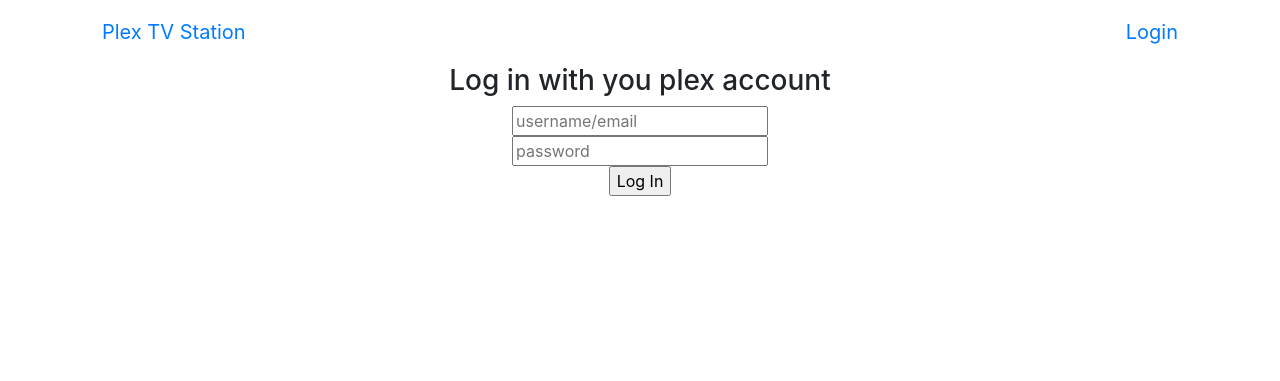
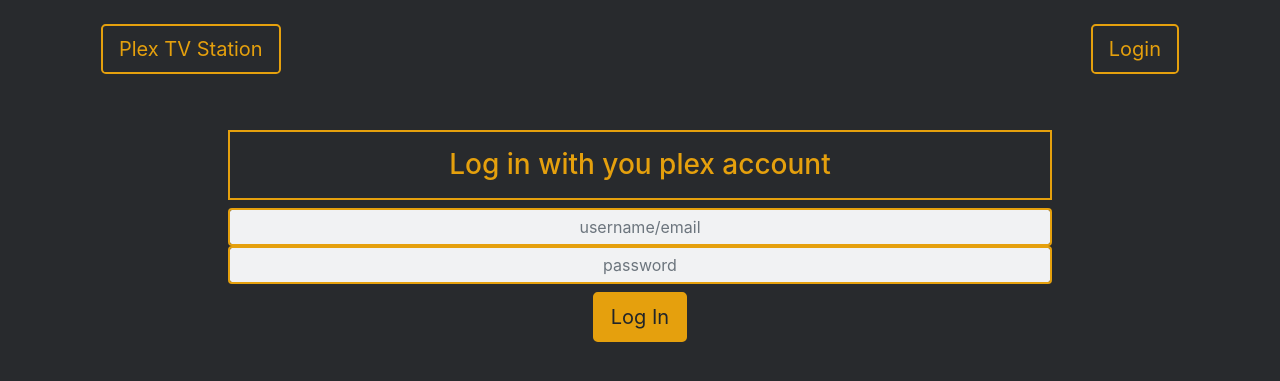
Before and after one commit to sharmaanupam106/TvShuffleForPlex, a Django app: template PlexTvStation/plextvstation/templates/plextvstation/login.html in a window 1280 px wide. Shown: the top 381 px of the page. Run offline with Django 3.2, Linux system fonts and the light colour scheme; the template is opened without the code that fills it, so the values that code supplies are empty; some libraries are stand-ins or nearby versions.

Commit message:
HTML has been updated to be more presentable

```diff
--- a/PlexTvStation/plextvstation/templates/plextvstation/boot_strap.html
+++ b/PlexTvStation/plextvstation/templates/plextvstation/boot_strap.html
@@ -1,8 +1,12 @@
 <meta charset="utf-8">
 <meta name="viewport" content="width=device-width, initial-scale=1">
-<script src="https://code.jquery.com/jquery-3.2.1.slim.min.js" integrity="sha384-KJ3o2DKtIkvYIK3UENzmM7KCkRr/rE9/Qpg6aAZGJwFDMVNA/GpGFF93hXpG5KkN" crossorigin="anonymous"></script>
-<script src="https://cdnjs.cloudflare.com/ajax/libs/popper.js/1.12.9/umd/popper.min.js" integrity="sha384-ApNbgh9B+Y1QKtv3Rn7W3mgPxhU9K/ScQsAP7hUibX39j7fakFPskvXusvfa0b4Q" crossorigin="anonymous"></script>
-<link rel="stylesheet" href="https://maxcdn.bootstrapcdn.com/bootstrap/4.0.0/css/bootstrap.min.css" integrity="sha384-Gn5384xqQ1aoWXA+058RXPxPg6fy4IWvTNh0E263XmFcJlSAwiGgFAW/dAiS6JXm" crossorigin="anonymous">
-<script src="https://maxcdn.bootstrapcdn.com/bootstrap/4.0.0/js/bootstrap.min.js" integrity="sha384-JZR6Spejh4U02d8jOt6vLEHfe/JQGiRRSQQxSfFWpi1MquVdAyjUar5+76PVCmYl" crossorigin="anonymous"></script>
+<script src="https://code.jquery.com/jquery-3.5.1.min.js"></script>
+<script src="https://cdnjs.cloudflare.com/ajax/libs/popper.js/1.16.0/umd/popper.min.js"></script>
+<link rel="stylesheet" href="https://maxcdn.bootstrapcdn.com/bootstrap/4.5.2/css/bootstrap.min.css">
+<script src="https://maxcdn.bootstrapcdn.com/bootstrap/4.5.2/js/bootstrap.min.js"></script>
+
+{% include 'my_styles.html' %}
+
+{% include 'my_js_functions.html' %}
 
 <title>Plex TV Station</title>
--- a/PlexTvStation/plextvstation/templates/plextvstation/login.html
+++ b/PlexTvStation/plextvstation/templates/plextvstation/login.html
@@ -8,18 +8,18 @@
 
     {% include 'messages.html' %}
 
-    <div class="container col-md-4 col-md-offset-4">
-        <h3 class="text" align="center">Log in with you plex account</h3>
+    <div class="container col-8 login">
+        <h3 class="text-center pb-3 pt-3">Log in with you plex account</h3>
         <form method="post" action="login">
             {% csrf_token %}
-            <div align="center">
-                <input type="text" id="username" name="username" placeholder="username/email">
+            <div class="text-center">
+                <input class="username text-center form-control form-control-md" type="text" id="username" name="username" placeholder="username/email">
             </div>
-            <div align="center">
-                <input type="password" id="password" name="password" placeholder="password">
+            <div class="text-center pb-2">
+                <input class="password text-center form-control form-control-md" type="password" id="password" name="password" placeholder="password">
             </div>
-            <div align="center">
-                <input type="submit" value="Log In">
+            <div class="text-center pb-3">
+                <button type="submit" class="btn btn-lg shuffle-submit-button">Log In</button>
             </div>
         </form>
     </div>
--- a/PlexTvStation/plextvstation/templates/plextvstation/messages.html
+++ b/PlexTvStation/plextvstation/templates/plextvstation/messages.html
@@ -1,5 +1,5 @@
 {% if message %}
-    <div class="alert alert-info" role="alert">
+    <div class="alert alert-info messages" role="alert">
       {{ message }}
     </div>
 {% endif %}
--- /dev/null
+++ b/PlexTvStation/plextvstation/templates/plextvstation/my_styles.html
@@ -0,0 +1,167 @@
+<style>
+    body{
+        background-color: #282a2d;
+        color: white;
+    }
+
+    .login > h3{
+        color: #e5a00d;
+        border: 2px solid #e5a00d;
+    }
+
+    a.btn{
+        color: #e5a00d;
+        border: 2px solid #e5a00d;
+    }
+
+    button.btn{
+        background-color: #e5a00d;
+        border: 2px solid #e5a00d;
+    }
+
+    ul.dropdown-menu{
+        background-color: #282a2d;
+    }
+
+    button.dropdown-toggle:hover{
+        background-color: #e5a00d;
+    }
+
+    .show > .btn-primary.dropdown-toggle{
+        background-color: #e5a00d;
+    }
+
+    li.dropdown-item > a{
+        color: #e5a00d;
+    }
+
+    li.dropdown-item > a:hover{
+        background-color: #54585f;
+    }
+
+    li.dropdown-item:hover{
+        background-color: #54585f;
+    }
+
+    input.max-episode-input{
+        background-color: #aeb1b7;
+        border: 2px solid #e5a00d;
+        -webkit-appearance: none;
+        -moz-appearance: textfield;
+    }
+
+    input.max-episode-input:focus{
+        background-color: #e4e5e7;
+        border: 2px solid #e5a00d;
+        -webkit-appearance: none;
+        -moz-appearance: textfield;
+    }
+
+    .tv_shows_listing::-webkit-scrollbar {
+        width: 1em;
+        color: red;
+    }
+
+    .waiting{
+        height: 200px;
+    }
+
+    .tv_shows_listing {
+        overflow-y: scroll;
+        height: 575px;
+        border: 2px solid #e5a00d;
+    }
+
+    .episodes_listing{
+        overflow-y: scroll;
+        height: 575px;
+        border: 2px solid #e5a00d;
+    }
+
+    .tv_shows_listing > .show_list {
+        padding-top: 1.5em;
+    }
+
+    .episodes_listing > .episode_list {
+        padding-top: 1.5em;
+    }
+
+    .tv_shows_listing > .show_list > .show_list_item {
+        display: inline-block;
+        float: none;
+    }
+
+    .episodes_listing > .episode_list > .episode_item {
+        display: inline-block;
+        float: none;
+    }
+
+    .div-spacer{
+        margin-top: 1.5em;
+    }
+
+    .show_list_item.selected img {
+        box-shadow: 0 0 0 4px #00c09e;
+    }
+
+    .select-button {
+        float: left;
+        cursor: pointer;
+        width: 200px;
+    }
+
+    .select-button:before, .select-button:after {
+        position: absolute;
+        display: block;
+    }
+
+    .select-button:after {
+        margin-top: 20px;
+        opacity: 0;
+    }
+
+    .messages{
+        color: #e5a00d;
+        background-color: #3c3f44;
+        font-size: 24px;
+        border: 2px solid red;
+    }
+
+    .username{
+        background-color: #f1f2f3;
+        border: 2px solid #e5a00d;
+    }
+
+    .username:focus{
+        background-color: #f1f2f3;
+        border: 2px solid #e5a00d;
+    }
+
+    .password{
+        background-color: #f1f2f3;
+        border: 2px solid #e5a00d;
+    }
+
+    .password:focus{
+        background-color: #f1f2f3;
+        border: 2px solid #e5a00d;
+    }
+
+    .episode_show_title{
+        color: #f2f2f2;
+        font-size: 15px;
+    }
+
+    .episode_season_episode{
+        color: #cccccc;
+        font-size: 13px;
+    }
+
+    .episode_title{
+        color: #a6a6a6;
+        font-size: 11px;
+    }
+
+
+
+</style>
--- a/PlexTvStation/plextvstation/templates/plextvstation/navigation.html
+++ b/PlexTvStation/plextvstation/templates/plextvstation/navigation.html
@@ -1,14 +1,15 @@
-<nav class="navbar navbar-default">
-    <div class="container">
+<div class="container mb-5 mt-3 navigation">
+    <nav class="navbar navbar-default navbar-light">
         <a class="btn btn-lg" href="{% url 'index' %}">Plex TV Station</a>
-        <ul class="nav navbar-nav navbar-right">
-            {% if request.session.is_plex %}
-                <li><a class="btn btn-lg disabled" href="#">{{ request.session.username }}</a></li>
-                <li><a class="btn btn-lg" href="{% url 'logout' %}">Logout</a></li>
-            {% else %}
-                <li><a class="btn btn-lg" href="{% url 'login' %}">Login</a></li>
-            {% endif %}
-
-        </ul>
-    </div>
-</nav>
+        {% if request.session.is_plex %}
+        <div>
+            <a class="btn btn-lg disabled" href="#">{{ request.session.username }}</a>
+            <a class="btn btn-lg" href="{% url 'logout' %}">Logout</a>
+        </div>
+        {% else %}
+        <div>
+            <a class="btn btn-lg" href="{% url 'login' %}">Login</a>
+        </div>
+        {% endif %}
+    </nav>
+</div>
--- a/PlexTvStation/plextvstation/templates/plextvstation/show_item.html
+++ b/PlexTvStation/plextvstation/templates/plextvstation/show_item.html
@@ -3,5 +3,5 @@
         src={{ show.thumbUrl }}
         width="100"
         height="150">
-    <h6>{{ show.title }}</h6>
+    <h6 class="pt-1">{{ show.title }}</h6>
 </div>
--- /dev/null
+++ b/PlexTvStation/plextvstation/templates/plextvstation/waiting.html
@@ -0,0 +1,3 @@
+<div class="container waiting pt-5 pb-10 text-center">
+    <div class="spinner-border" role="status"><h2>Loading...</h2></div>
+</div>
--- a/PlexTvStation/plextvstation/views.py
+++ b/PlexTvStation/plextvstation/views.py
@@ -139,8 +139,6 @@ def login(request):
         post_username = request.POST.get('username', None)
         post_password = request.POST.get('password', None)
 
-
-
         # Attempt a login
         global plex_server
         plex_server = Plex(username=post_username, password=post_password)
```
Also changed, not shown: PlexTvStation/plextvstation/templates/plextvstation/client_select_and_push.html (deleted, +0 -17 lines), PlexTvStation/plextvstation/templates/plextvstation/episode_item.html (+4 -4 lines), PlexTvStation/plextvstation/templates/plextvstation/index.html (+6 -10 lines), PlexTvStation/plextvstation/templates/plextvstation/my_js_functions.html (added, +69 -0 lines), PlexTvStation/plextvstation/templates/plextvstation/server_selection.html (+16 -10 lines), PlexTvStation/plextvstation/templates/plextvstation/show_selection_view.html (added, +12 -0 lines), PlexTvStation/plextvstation/templates/plextvstation/shuffle_form.html (added, +28 -0 lines), PlexTvStation/plextvstation/templates/plextvstation/shuffle_view.html (+4 -144 lines), PlexTvStation/plextvstation/templates/plextvstation/shuffled_view_and_client_select_push.html (+29 -13 lines).
